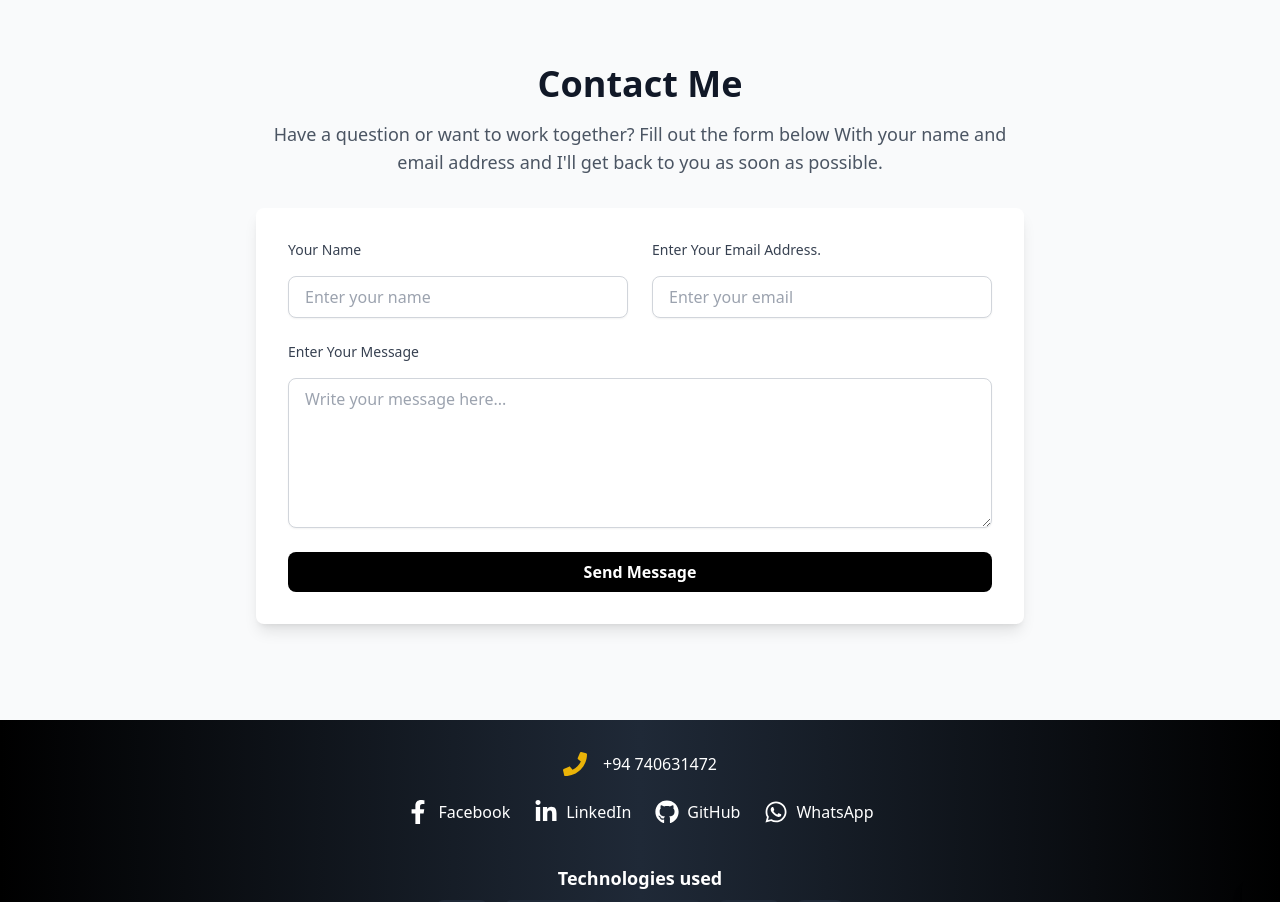
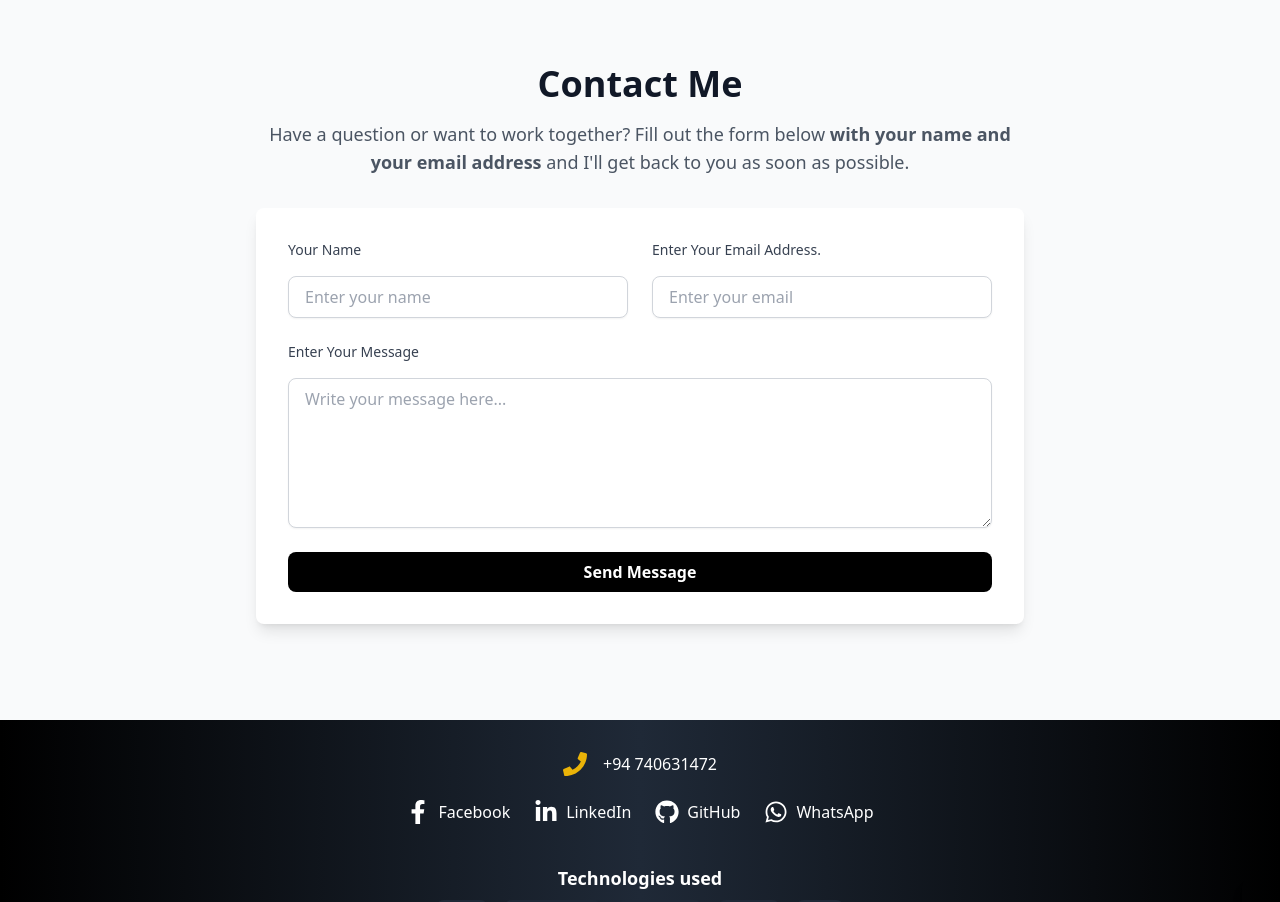
Before and after one commit to WimukthiMadushan/Portfolio, a React (Vite) app: page / in a window 1280 px wide. Shown: the part 3700-4602 px from the top of the page. Built offline with nearby package versions, Linux system fonts and the light colour scheme.

Commit message:
again update contact me

```diff
--- a/src/Components/ContactMe/ContactMe.tsx
+++ b/src/Components/ContactMe/ContactMe.tsx
@@ -71,8 +71,8 @@ function ContactMe() {
             </h2>
             <p className="text-gray-600 text-lg">
               Have a question or want to work together? Fill out the form below
-              With your name and email address and I'll get back to you as soon
-              as possible.
+              <b> with your name and your email address</b> and I'll get back to
+              you as soon as possible.
             </p>
           </div>
           <form
```
